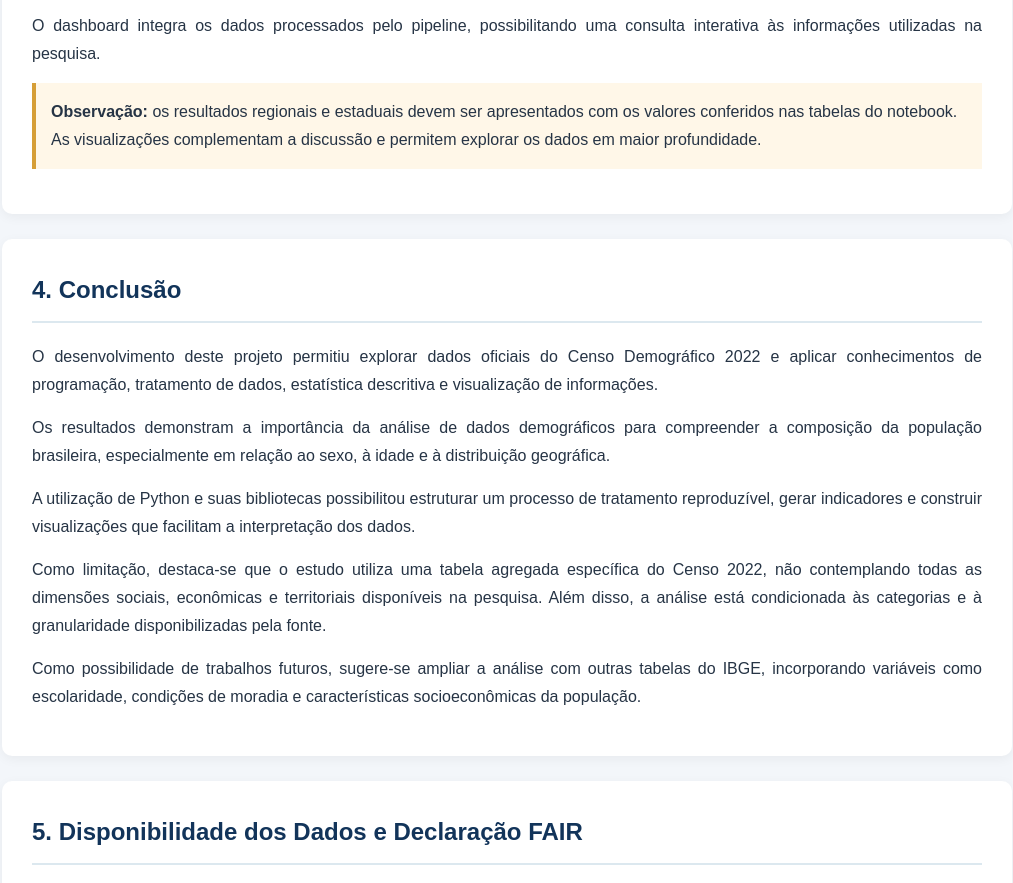
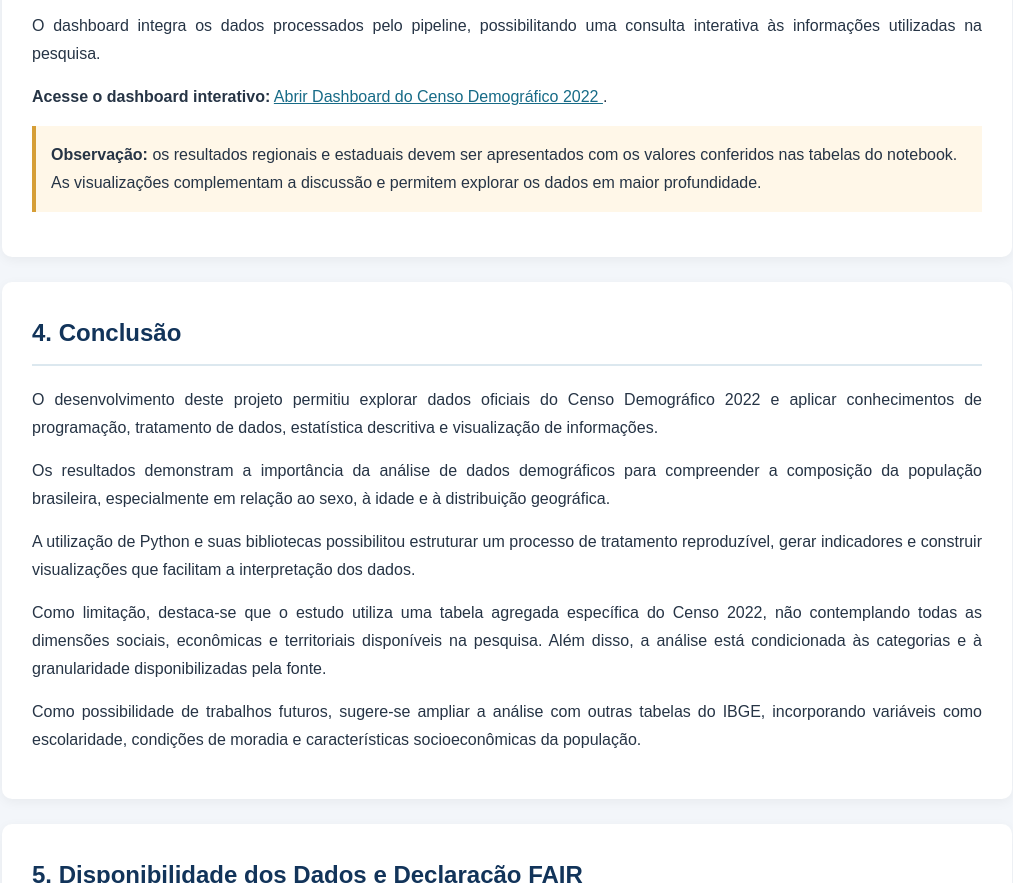
Before and after one commit to LucasLimaRibeiro/censo-demografico-2022, a plain HTML site: page docs/index.html in a window 1280 px wide. Shown: the part 5320-6203 px from the top of the page, without its empty margins (133-1146 px from the left). Drawn offline with Linux system fonts and the light colour scheme.

Commit message:
Adiciona link do dashboard ao artigo

```diff
--- a/docs/index.html
+++ b/docs/index.html
@@ -1,4 +1,3 @@
-
 <!DOCTYPE html>
 <html lang="pt-BR">
 <head>
@@ -333,7 +332,7 @@
         Fonte oficial:
         <a href="https://www.ibge.gov.br/estatisticas/sociais/trabalho/22827-censo-demografico-2022.html"
            target="_blank">
-           IBGE — Censo Demográfico 2022
+            IBGE — Censo Demográfico 2022
         </a>.
     </p>
 
@@ -501,6 +500,14 @@ print(populacao_brasil)</code></pre>
         utilizadas na pesquisa.
     </p>
 
+    <p>
+        <strong>Acesse o dashboard interativo:</strong>
+        <a href="https://censo-demografico-2022-jznk74g3p7hz7kqhwv8hne.streamlit.app/"
+           target="_blank" rel="noopener noreferrer">
+            Abrir Dashboard do Censo Demográfico 2022
+        </a>.
+    </p>
+
     <div class="note">
         <strong>Observação:</strong> os resultados regionais e estaduais
         devem ser apresentados com os valores conferidos nas tabelas
@@ -626,7 +633,7 @@ python -m pip install -r requirements.txt</code></pre>
         IBGE, 2022. Disponível em:
         <a href="https://www.ibge.gov.br/estatisticas/sociais/trabalho/22827-censo-demografico-2022.html"
            target="_blank">
-           Portal do IBGE
+            Portal do IBGE
         </a>. Acesso em: 15 nov. 2026.
     </p>
 
```
